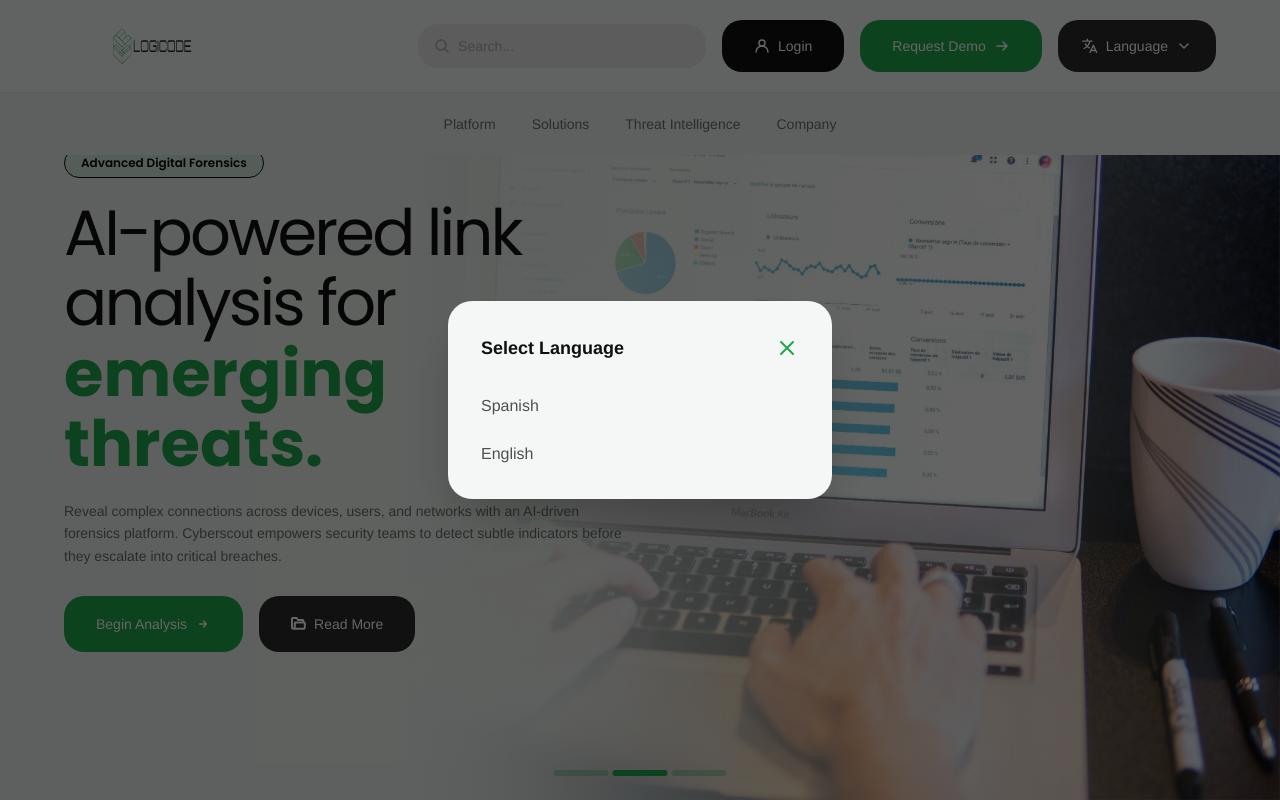
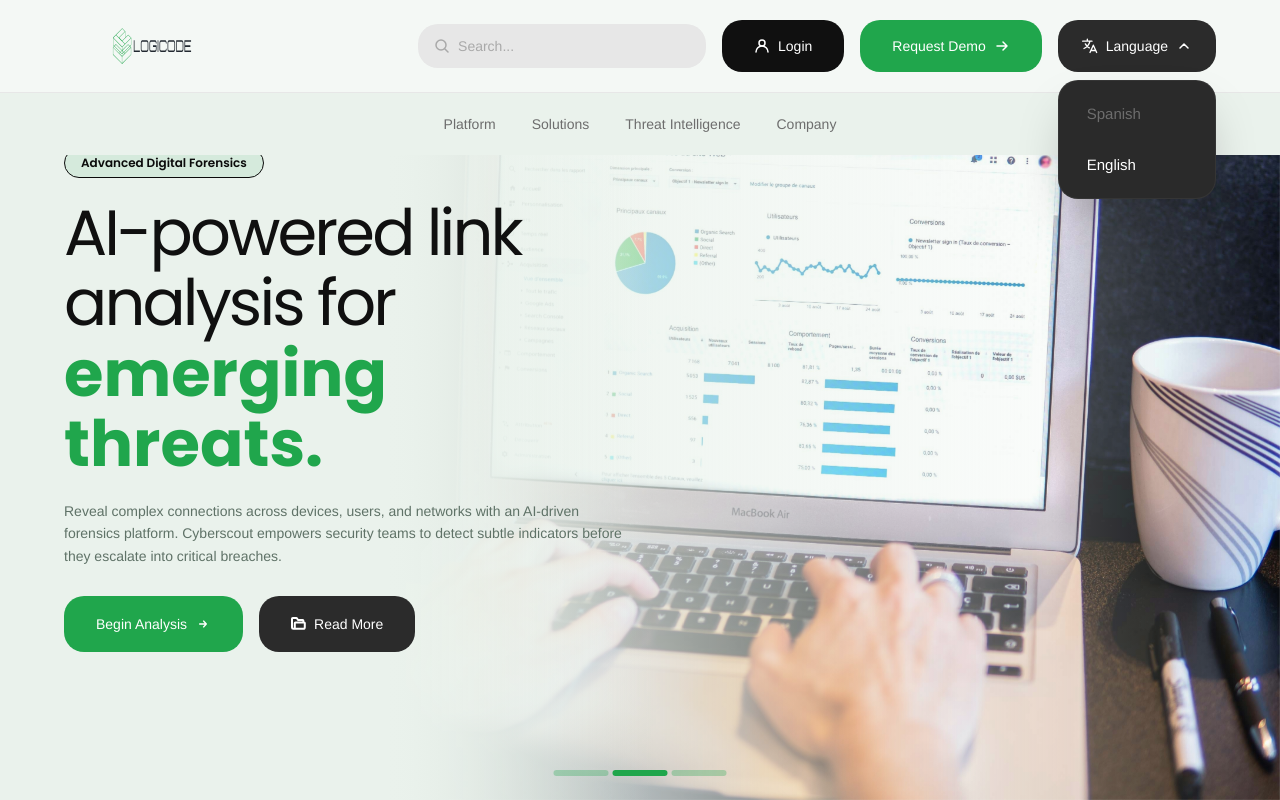
Before and after one commit to HerodesLugo/logicode, a Next.js app: page / in a window 1280 px wide. Both pictures are taken after a click on the button "Language". Shown: the top 800 px of the page. Built offline with nearby package versions, Linux system fonts and the light colour scheme.

Commit message:
refactor: replace language modal trigger with interactive LanguageDropdown component in Header

```diff
--- /dev/null
+++ b/components/layout/Header/LanguageDropdown.tsx
@@ -0,0 +1,57 @@
+"use client";
+
+import { useState, useRef, useEffect } from "react";
+import { LanguageGlobeIcon, ChevronDownIcon } from "@/components/icons";
+
+export function LanguageDropdown() {
+  const [isLanguageDropdownOpen, setIsLanguageDropdownOpen] = useState(false);
+  const dropdownRef = useRef<HTMLDivElement>(null);
+
+  useEffect(() => {
+    function handleClickOutside(event: MouseEvent) {
+      if (dropdownRef.current && !dropdownRef.current.contains(event.target as Node)) {
+        setIsLanguageDropdownOpen(false);
+      }
+    }
+    document.addEventListener("mousedown", handleClickOutside);
+    return () => document.removeEventListener("mousedown", handleClickOutside);
+  }, []);
+
+  return (
+    <div className="relative hidden  lg:block" ref={dropdownRef}>
+      <button
+        onClick={() => setIsLanguageDropdownOpen(!isLanguageDropdownOpen)}
+        className={`flex items-center gap-2 px-6 py-4 rounded-[1.25rem] text-sm font-medium transition-all ${
+          isLanguageDropdownOpen
+            ? "bg-gray-850 dark:bg-gray-950 text-white"
+            : "bg-gray-950 dark:bg-gray-850 text-white hover:opacity-90"
+        }`}
+      >
+        <LanguageGlobeIcon className="w-4 h-4" />
+        Language
+        <ChevronDownIcon
+          className={`w-4 h-4 transition-transform duration-300 ${
+            isLanguageDropdownOpen ? "rotate-180" : ""
+          }`}
+        />
+      </button>
+
+      {isLanguageDropdownOpen && (
+        <div className="absolute top-[calc(100%+8px)] right-0 w-full  rounded-[1.25rem] p-2 bg-[#2A2A2A] dark:bg-[#1A1A1A] text-white shadow-2xl flex flex-col z-50 overflow-hidden border border-white/5">
+          <button
+            className="text-left px-5 py-3.5 rounded-[16px] text-[15px] font-medium text-gray-500 hover:text-white hover:bg-white/5 transition-colors"
+            onClick={() => setIsLanguageDropdownOpen(false)}
+          >
+            Spanish
+          </button>
+          <button
+            className="text-left px-5 py-3.5 rounded-[16px] text-[15px] font-medium text-white hover:bg-white/5 transition-colors"
+            onClick={() => setIsLanguageDropdownOpen(false)}
+          >
+            English
+          </button>
+        </div>
+      )}
+    </div>
+  );
+}
--- a/components/layout/Header/index.tsx
+++ b/components/layout/Header/index.tsx
@@ -6,14 +6,13 @@ import {
   SearchIcon,
   UserIcon,
   ArrowRightIcon,
-  LanguageGlobeIcon,
-  ChevronDownIcon,
   MenuIcon,
 } from "@/components/icons";
 import { Button } from "@/components/ui/Button";
 import { Logo } from "./Logo";
 import { MobileMenu } from "./MobileMenu";
 import { LanguageModal } from "./LanguageModal";
+import { LanguageDropdown } from "./LanguageDropdown";
 import { navLinks } from "./data";
 
 export function Header() {
@@ -48,14 +47,7 @@ export function Header() {
                 Request Demo
               </Button>
 
-              <button
-                onClick={() => setIsLanguageModalOpen(true)}
-                className="hidden lg:flex items-center gap-2 bg-btn-dark text-white px-6 py-4 rounded-[20px] text-sm font-medium hover:opacity-90 transition-colors"
-              >
-                <LanguageGlobeIcon className="w-4 h-4" />
-                Language
-                <ChevronDownIcon className="w-4 h-4" />
-              </button>
+              <LanguageDropdown />
             </div>
 
             {/* Mobile menu toggle */}
```
